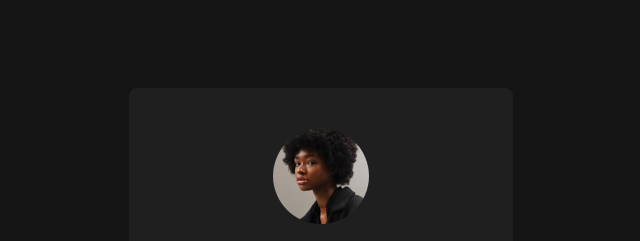
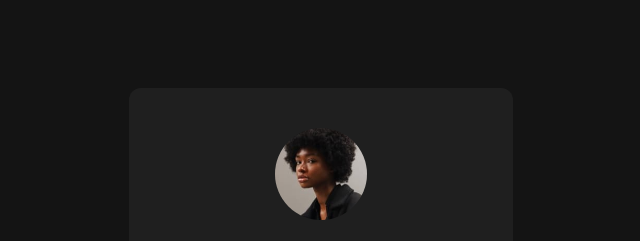
Before and after one commit to njorogejeff/social-links-profile, a website built with Vite: page index.html in a window 1280 px wide. Shown: the top 241 px of the page, 319-959 px from the left. Built offline with nearby package versions, Linux system fonts and the light colour scheme.

Commit message:
refactor index.html to enhance section styling and image dimensions

```diff
--- a/index.html
+++ b/index.html
@@ -15,11 +15,11 @@
 
   <body class="font-inter text-social-white text-center text-sm">
     <main class="bg-social-grey-900 grid min-h-screen place-content-center">
-      <section class="w-96 bg-social-grey-800 rounded-lg px-8 py-10">
+      <section class="w-96 bg-social-grey-800 rounded-xl px-8 py-10">
         <img
           src="./assets/images/avatar-jessica.jpeg"
           alt="Jessica Randall Picture"
-          class="w-24 rounded-full mx-auto mb-5"
+          class="w-23 rounded-full mx-auto mb-6"
         />
         <h1 class="text-2xl font-semibold mb-2">Jessica Randall</h1>
         <h2 class="text-social-green text-sm font-semibold mb-7">London, United Kingdom</h2>
```
